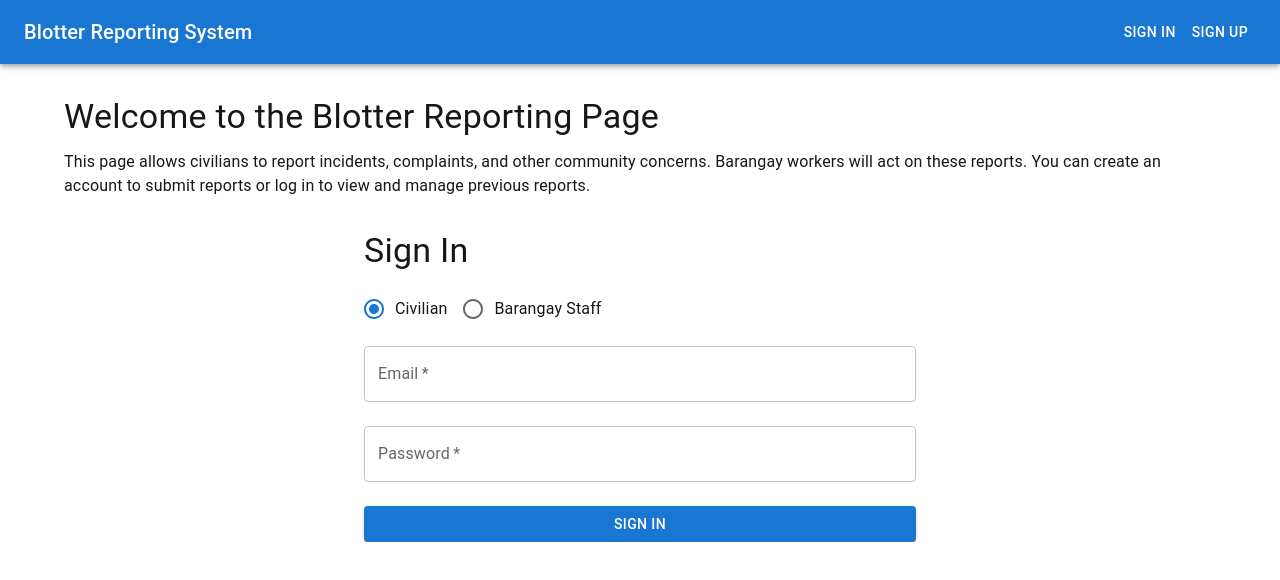
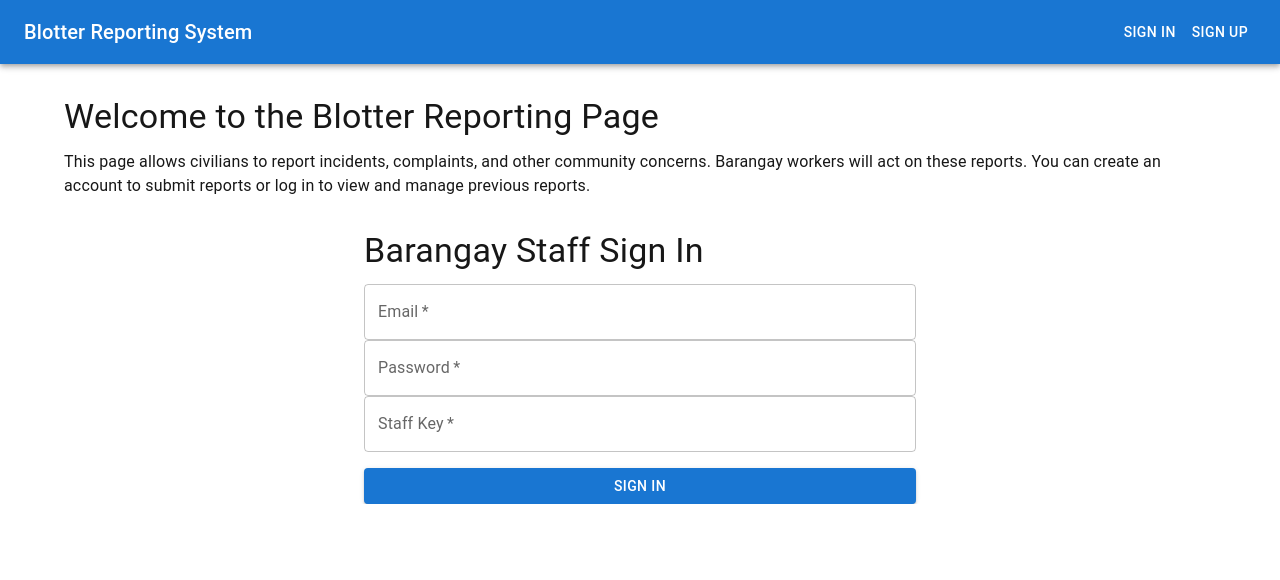
Before and after one commit to meislovepotato/Blotter-Report, a Next.js app: page / in a window 1280 px wide. Both pictures are taken after a click on the button "SIGN IN". Shown: the top 580 px of the page. Built offline with nearby package versions, Linux system fonts and the light colour scheme.

Commit message:
refactored sign in and sign up for staff only

```diff
--- a/src/app/components/BlotterForm/index.jsx
+++ b/src/app/components/BlotterForm/index.jsx
@@ -70,7 +70,6 @@ const BlotterForm = () => {
           fullWidth
           label="Complainant Name"
           name="complainant"
-          margin="normal"
           onChange={handleChange}
           required
         />
@@ -78,7 +77,6 @@ const BlotterForm = () => {
           fullWidth
           label="House Number"
           name="houseNumber"
-          margin="normal"
           onChange={handleChange}
           required
           type="number" // Ensures only numbers are entered
@@ -93,7 +91,7 @@ const BlotterForm = () => {
             }
           }}
         />
-        <FormControl fullWidth margin="normal">
+        <FormControl fullWidth>
           <InputLabel>Street</InputLabel>
           <Select
             name="street"
@@ -114,16 +112,17 @@ const BlotterForm = () => {
           name="description"
           multiline
           rows={4}
-          margin="normal"
           onChange={handleChange}
           required
         />
         <TextField
-          label="Phone Number (Optional)"
+          label="Phone Number"
           name="phoneNumber"
-          type="tel"
+          type="number"
           fullWidth
           sx={{ mt: 2, mb: 2 }}
+          required
+          onChange={handleChange}
         />
         <Typography variant="body1" gutterBottom>
           Attach Barangay ID (Front and Back):
--- a/src/app/components/SignIn/index.jsx
+++ b/src/app/components/SignIn/index.jsx
@@ -4,9 +4,6 @@ import {
   TextField,
   Button,
   Typography,
-  FormControlLabel,
-  Radio,
-  RadioGroup,
   Box,
 } from "@mui/material";
 
@@ -14,8 +11,7 @@ export default function SignIn({ onSignInSuccess }) {
   const [formData, setFormData] = useState({
     email: "",
     password: "",
-    role: "civilian",
-    staffkey: "",
+    staffKey: "",
   });
 
   const [loading, setLoading] = useState(false);
@@ -41,7 +37,7 @@ export default function SignIn({ onSignInSuccess }) {
       if (response.ok && data.token) {
         localStorage.setItem("token", data.token);
         alert("Sign-in successful!");
-        onSignInSuccess(formData.role);
+        onSignInSuccess();
       } else {
         alert(data.message || "Invalid credentials, please try again.");
       }
@@ -56,28 +52,8 @@ export default function SignIn({ onSignInSuccess }) {
   return (
     <Container maxWidth="sm">
       <Typography variant="h4" gutterBottom>
-        Sign In
+        Barangay Staff Sign In
       </Typography>
-
-      <Box mt={2}>
-        <RadioGroup
-          row
-          name="role"
-          value={formData.role}
-          onChange={handleChange}
-        >
-          <FormControlLabel
-            value="civilian"
-            control={<Radio />}
-            label="Civilian"
-          />
-          <FormControlLabel
-            value="staff"
-            control={<Radio />}
-            label="Barangay Staff"
-          />
-        </RadioGroup>
-      </Box>
 
       <form onSubmit={handleSubmit}>
         <TextField
@@ -85,7 +61,6 @@ export default function SignIn({ onSignInSuccess }) {
           label="Email"
           name="email"
           type="email"
-          margin="normal"
           onChange={handleChange}
           value={formData.email}
           required
@@ -95,22 +70,19 @@ export default function SignIn({ onSignInSuccess }) {
           label="Password"
           name="password"
           type="password"
-          margin="normal"
           onChange={handleChange}
           value={formData.password}
           required
         />
-        {formData.role === "staff" && (
         <TextField
           fullWidth
           label="Staff Key"
-            name="staffkey"
-            margin="normal"
+          name="staffKey"
           onChange={handleChange}
-            value={formData.staffkey}
+          value={formData.staffKey}
           required
         />
-        )}
+
         <Box mt={2}>
           <Button
             type="submit"
--- a/src/app/components/SignUp/index.jsx
+++ b/src/app/components/SignUp/index.jsx
@@ -4,9 +4,6 @@ import {
   TextField,
   Button,
   Typography,
-  RadioGroup,
-  FormControlLabel,
-  Radio,
   Box,
 } from "@mui/material";
 
@@ -16,7 +13,6 @@ export default function SignUp({ onSignInSuccess }) {
     email: "",
     address: "",
     password: "",
-    role: "civilian",
     staffId: "",
   });
 
@@ -29,9 +25,8 @@ export default function SignUp({ onSignInSuccess }) {
   const handleSubmit = (e) => {
     e.preventDefault();
 
-    // Validate staffId if role is staff
-    if (formData.role === "staff" && !formData.staffId.trim()) {
-      alert("Staff ID is required for staff role.");
+    if (!formData.staffId.trim()) {
+      alert("Staff ID is required.");
       return;
     }
 
@@ -51,7 +46,6 @@ export default function SignUp({ onSignInSuccess }) {
             email: "",
             address: "",
             password: "",
-            role: "civilian",
             staffId: "",
           });
         } else {
@@ -70,7 +64,7 @@ export default function SignUp({ onSignInSuccess }) {
   return (
     <Container maxWidth="sm">
       <Typography variant="h4" gutterBottom>
-        Sign Up
+        Barangay Staff Sign Up
       </Typography>
       <form onSubmit={handleSubmit}>
         <TextField
@@ -78,7 +72,7 @@ export default function SignUp({ onSignInSuccess }) {
           label="Name"
           name="name"
           value={formData.name}
-          margin="normal"
+
           onChange={handleChange}
           required
         />
@@ -88,7 +82,7 @@ export default function SignUp({ onSignInSuccess }) {
           name="email"
           type="email"
           value={formData.email}
-          margin="normal"
+
           onChange={handleChange}
           required
         />
@@ -97,7 +91,7 @@ export default function SignUp({ onSignInSuccess }) {
           label="Address"
           name="address"
           value={formData.address}
-          margin="normal"
+
           onChange={handleChange}
           required
         />
@@ -107,43 +101,19 @@ export default function SignUp({ onSignInSuccess }) {
           name="password"
           type="password"
           value={formData.password}
-          margin="normal"
+
           onChange={handleChange}
           required
         />
-
-        <Typography variant="h6" gutterBottom>
-          Sign Up As
-        </Typography>
-        <RadioGroup
-          row
-          name="role"
-          value={formData.role}
-          onChange={handleChange}
-        >
-          <FormControlLabel
-            value="civilian"
-            control={<Radio />}
-            label="Civilian"
-          />
-          <FormControlLabel
-            value="staff"
-            control={<Radio />}
-            label="Barangay Staff"
-          />
-        </RadioGroup>
-
-        {formData.role === "staff" && (
         <TextField
           fullWidth
           label="Staff ID Number"
           name="staffId"
           value={formData.staffId}
-            margin="normal"
+
           onChange={handleChange}
           required
         />
-        )}
 
         <Box mt={2}>
           <Button
--- a/src/app/components/StaffDashboard/index.jsx
+++ b/src/app/components/StaffDashboard/index.jsx
@@ -11,7 +11,6 @@ import {
   TableHead,
   TableRow,
   Paper,
-  Button,
   FormControl,
   InputLabel,
   Select,
@@ -75,7 +74,7 @@ const StaffDashboard = () => {
       <Typography variant="h4" gutterBottom>
         Blotter Reports
       </Typography>
-      <FormControl fullWidth margin="normal">
+      <FormControl fullWidth>
         <InputLabel>Status</InputLabel>
         <Select value={statusFilter} onChange={handleFilterChange}>
           <MenuItem value="All">All</MenuItem>
```
Lines whose indentation alone changed are shown as unchanged.
